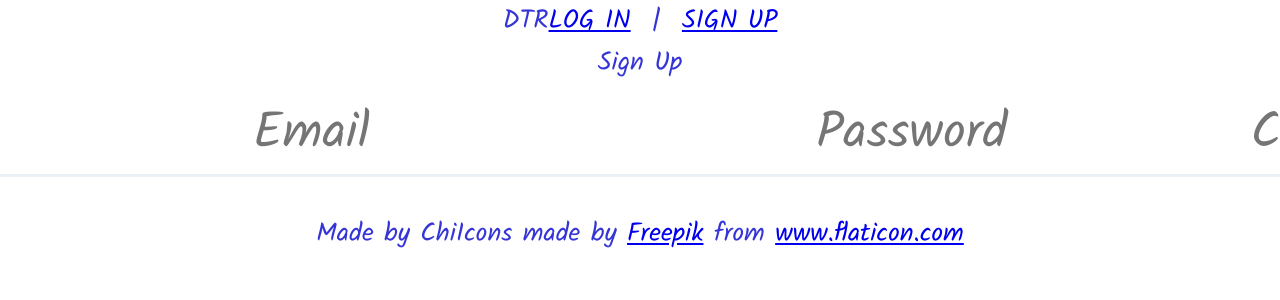
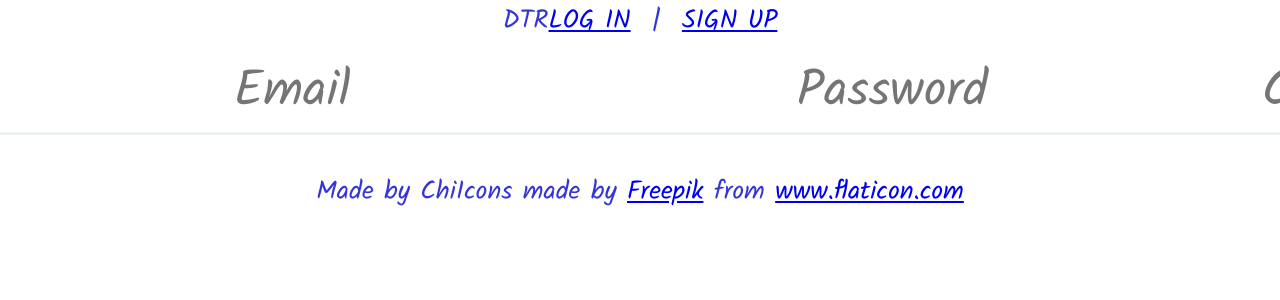
Before and after one commit to Chi37/dtr, a React (Create React App) app: page /signup in a window 1280 px wide. Shown: the top 300 px of the page. Built offline with nearby package versions, Linux system fonts and the light colour scheme.

Commit message:
clean up signup form

```diff
--- a/src/components/Container.scss
+++ b/src/components/Container.scss
@@ -34,7 +34,14 @@ input {
 	margin: 20px auto;
 	padding-bottom: 40px;
 	transition: border-bottom 0.5s ease;
+	&.form-control {
+	color:blue;
+	@include flexCenter(row, flex-start, '');
+	font-size: 20px;
+
+	}
 }
+
 
 button {
 	@include flexCenter(column, right, center);
--- a/src/pages/Login/SignupForm.jsx
+++ b/src/pages/Login/SignupForm.jsx
@@ -15,7 +15,7 @@ class SignupForm extends Component {
     this.props.updateMessage('');
     this.setState({
       // Using ES2015 Computed Property Names
-			[e.target.name]: e.target.value
+      [e.target.name]: e.target.value
     });
   }
 
@@ -38,37 +38,16 @@ class SignupForm extends Component {
 
   render() {
     return (
-      <div>
-        <header className="header-footer">Sign Up</header>
-        <form className="form-horizontal" onSubmit={this.handleSubmit} >
-          <div className="form-group">
-            <div className="col-sm-12">
-              <input type="text" className="form-control" placeholder="Name" value={this.state.name} name="name" onChange={this.handleChange} />
-            </div>
-          </div>
-          <div className="form-group">
-            <div className="col-sm-12">
-              <input type="email" className="form-control" placeholder="Email" value={this.state.email} name="email" onChange={this.handleChange} />
-            </div>
-          </div>
-          <div className="form-group">
-            <div className="col-sm-12">
-              <input type="password" className="form-control" placeholder="Password" value={this.state.password} name="password" onChange={this.handleChange} />
-            </div>
-          </div>
-          <div className="form-group">
-            <div className="col-sm-12">
-              <input type="password" className="form-control" placeholder="Confirm use dtrPassword" value={this.state.passwordConf} name="passwordConf" onChange={this.handleChange} />
-            </div>
-          </div>
-          <div className="form-group">
-            <div className="col-sm-12 text-center">
-              <button className="btn btn-default" disabled={this.isFormInvalid()}>Sign Up</button>&nbsp;&nbsp;
+      <>
+        <form className="form-group" onSubmit={this.handleSubmit} >
+          <input type="text" placeholder="Name" value={this.state.name} name="name" onChange={this.handleChange} />
+            <input type="email" placeholder="Email" value={this.state.email} name="email" onChange={this.handleChange} />
+            <input type="password" placeholder="Password" value={this.state.password} name="password" onChange={this.handleChange} />
+            <input type="password" placeholder="Confirm use Password" value={this.state.passwordConf} name="passwordConf" onChange={this.handleChange} />
+            <button className="btn btn-default" disabled={this.isFormInvalid()}>Sign Up</button>&nbsp;&nbsp;
               <Link to='/'>Cancel</Link>
-            </div>
-          </div>
         </form>
-      </div>
+      </>
     );
   }
 }
--- a/src/pages/Login/SignupPage.jsx
+++ b/src/pages/Login/SignupPage.jsx
@@ -14,10 +14,10 @@ class SignupPage extends Component {
 
   render() {
     return (
-      <div>
+      <>
         <SignupForm {...this.props} updateMessage={this.updateMessage} />
-        <p>{this.state.message}</p>
-      </div>
+        <p id='signup-message'>{this.state.message}</p>
+      </>
     );
   }
 }
```
